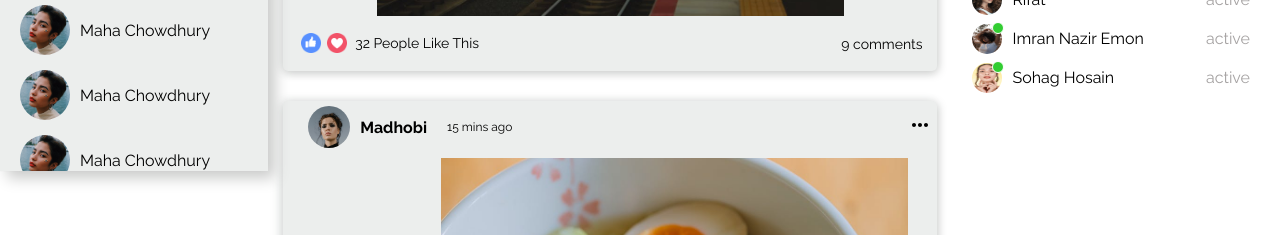
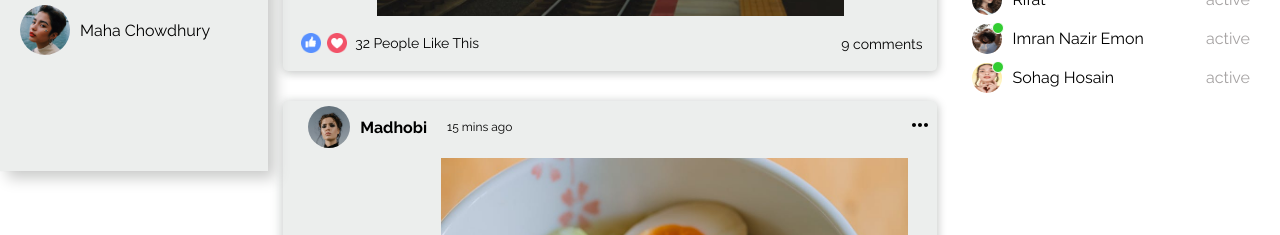
Before and after one commit to Shamaun-Nabi/socialapp-react-dev, a React (Create React App) app: page / in a window 1280 px wide. Shown: the part 679-914 px from the top of the page. Built offline with nearby package versions, Linux system fonts and the light colour scheme.

Commit message:
readme added

```diff
--- a/src/components/LeftBar/LeftBar.jsx
+++ b/src/components/LeftBar/LeftBar.jsx
@@ -74,38 +74,6 @@ export default function LeftBar() {
             />
             <span className="friendNameText">Maha Chowdhury</span>
           </li>
-          <li className="friendListItem">
-            <img
-              src="/assets/person/4.jpeg"
-              alt="friendImage"
-              className="friendImage"
-            />
-            <span className="friendNameText">Maha Chowdhury</span>
-          </li>
-          <li className="friendListItem">
-            <img
-              src="/assets/person/4.jpeg"
-              alt="friendImage"
-              className="friendImage"
-            />
-            <span className="friendNameText">Maha Chowdhury</span>
-          </li>
-          <li className="friendListItem">
-            <img
-              src="/assets/person/4.jpeg"
-              alt="friendImage"
-              className="friendImage"
-            />
-            <span className="friendNameText">Maha Chowdhury</span>
-          </li>
-          <li className="friendListItem">
-            <img
-              src="/assets/person/4.jpeg"
-              alt="friendImage"
-              className="friendImage"
-            />
-            <span className="friendNameText">Maha Chowdhury</span>
-          </li>
         </ul>
       </div>
     </div>
--- a/src/components/RightBar/RightBar.css
+++ b/src/components/RightBar/RightBar.css
@@ -1,6 +1,7 @@
 .rightBar {
   flex: 4;
   position: sticky;
+  /* overflow-y: scroll; */
   overflow-y: scroll;
   top: 0px;
   height:100vh;
```
Also changed, not shown: 1 other file (tests, documents, lock files or other folders).
